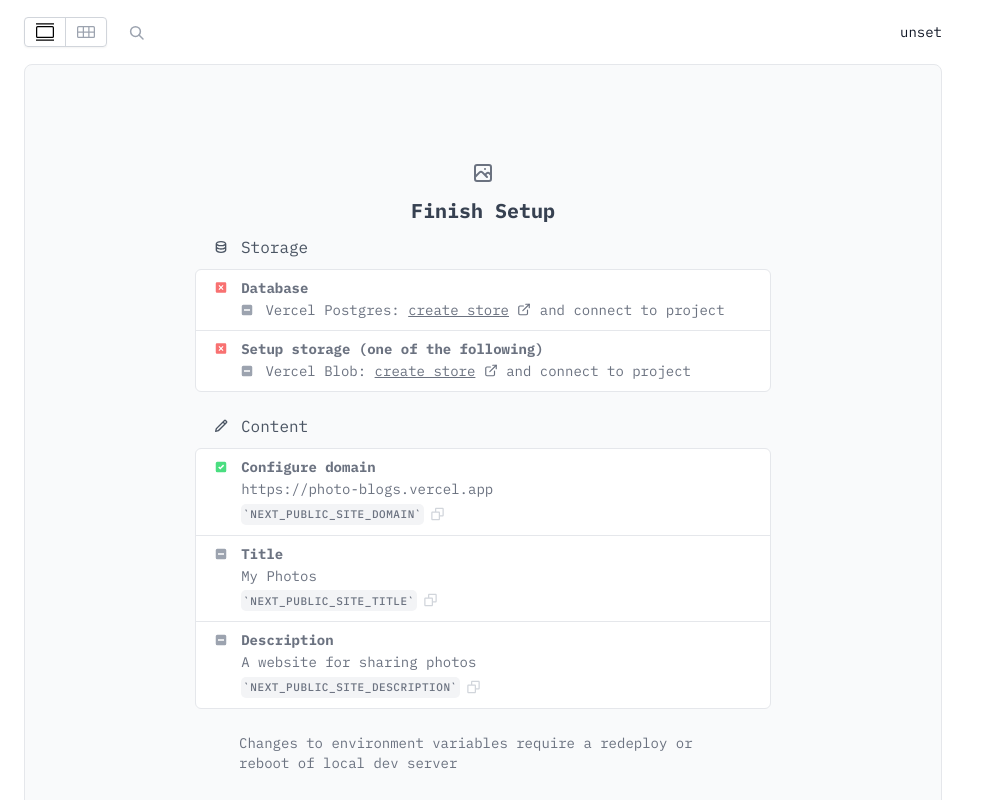
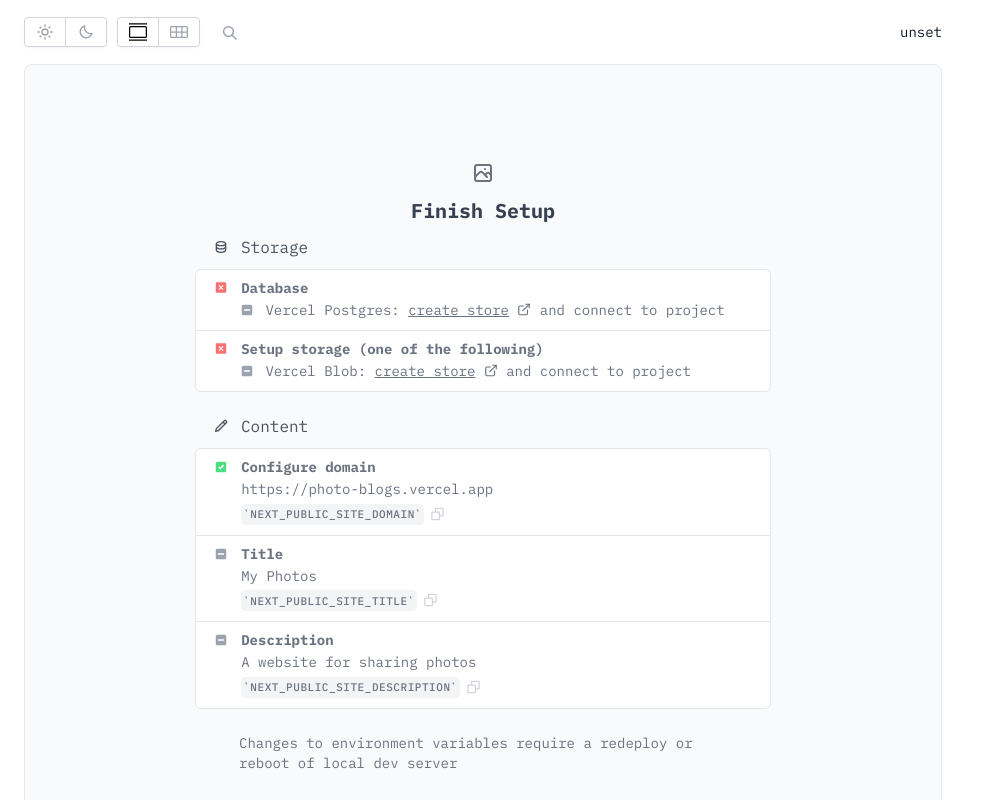
Before and after one commit to Cyndie-Lauper/photo-blogs, a Next.js app: page / in a window 1280 px wide. Shown: the top 800 px of the page, without its empty margins (0-981 px from the left). Built offline with nearby package versions, Linux system fonts and the light colour scheme; no server answers; the database is empty.

Commit message:
feat: update ui

```diff
--- a/src/site/Nav.tsx
+++ b/src/site/Nav.tsx
@@ -14,6 +14,7 @@ import {
 } from '@/site/paths';
 import AnimateItems from '../components/AnimateItems';
 import { useAppState } from '@/state/AppState';
+import ThemeSwitcherNav from './ThemeSwitcherNav';
 
 export default function Nav({
   siteDomainOrTitle,
@@ -58,6 +59,11 @@ export default function Nav({
                 'flex items-center',
                 'w-full min-h-[4rem]',
               )}>
+              <div className={clsx(
+                'pr-[10px]',
+              )}>
+                <ThemeSwitcherNav />
+              </div>
               <ViewSwitcher
                 currentSelection={switcherSelectionForPath()}
                 showAdmin={isUserSignedIn}
--- /dev/null
+++ b/src/site/ThemeSwitcherNav.tsx
@@ -0,0 +1,36 @@
+'use client';
+
+import { useState, useEffect } from 'react';
+import { useTheme } from 'next-themes';
+import Switcher from '@/components/Switcher';
+import SwitcherItem from '@/components/SwitcherItem';
+import { BiMoon, BiSun } from 'react-icons/bi';
+
+export default function ThemeSwitcherNav () {
+  const [mounted, setMounted] = useState(false);
+  const { theme, setTheme } = useTheme();
+
+  // useEffect only runs on the client, so now we can safely show the UI
+  useEffect(() => {
+    setMounted(true);
+  }, []);
+
+  if (!mounted) {
+    return null;
+  }
+
+  return (
+    <Switcher>
+      <SwitcherItem
+        icon={<BiSun size={18} />}
+        onClick={() => setTheme('light')}
+        active={theme === 'light'}
+      />
+      <SwitcherItem
+        icon={<BiMoon size={16} />}
+        onClick={() => setTheme('dark')}
+        active={theme === 'dark'}
+      />
+    </Switcher>
+  );
+}
```
